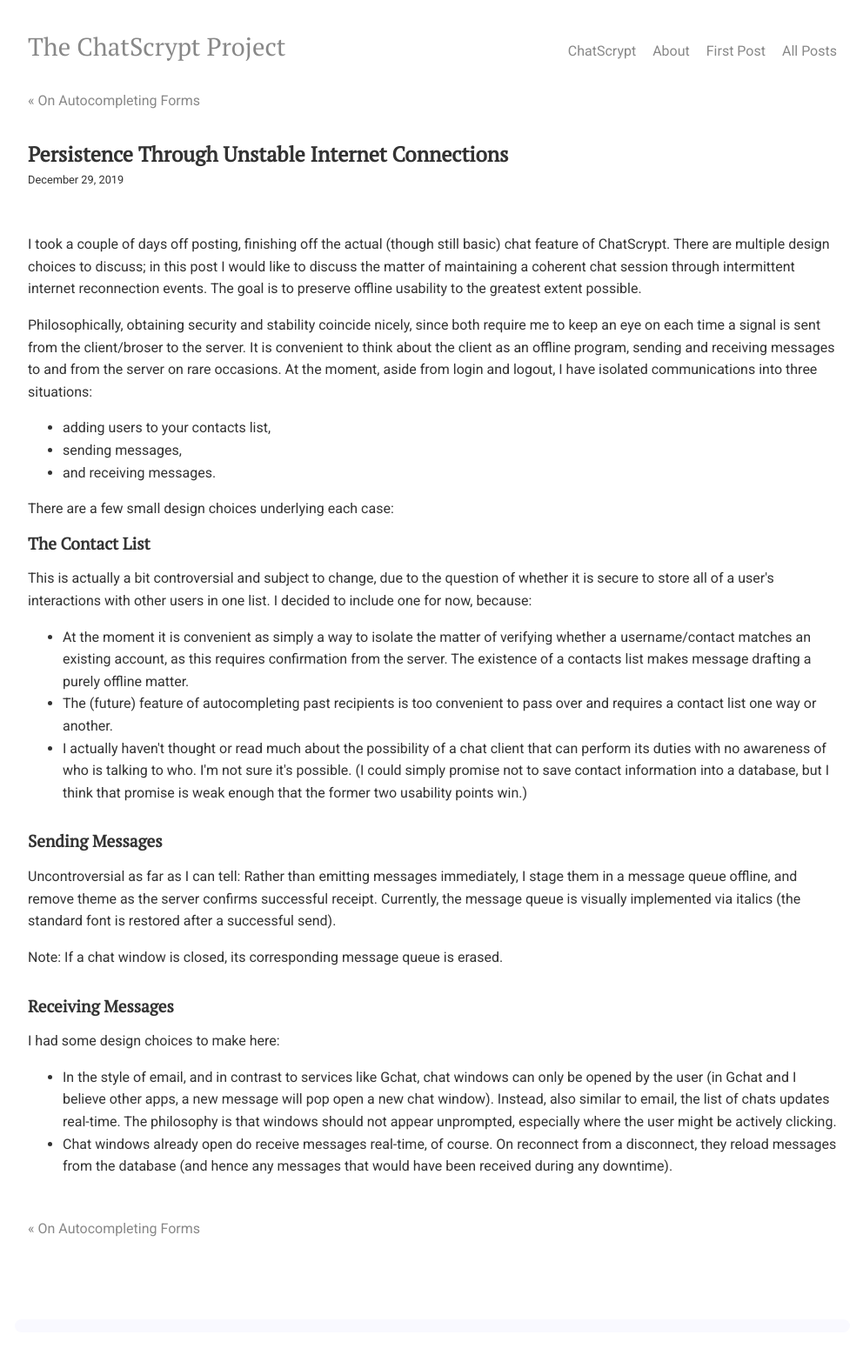
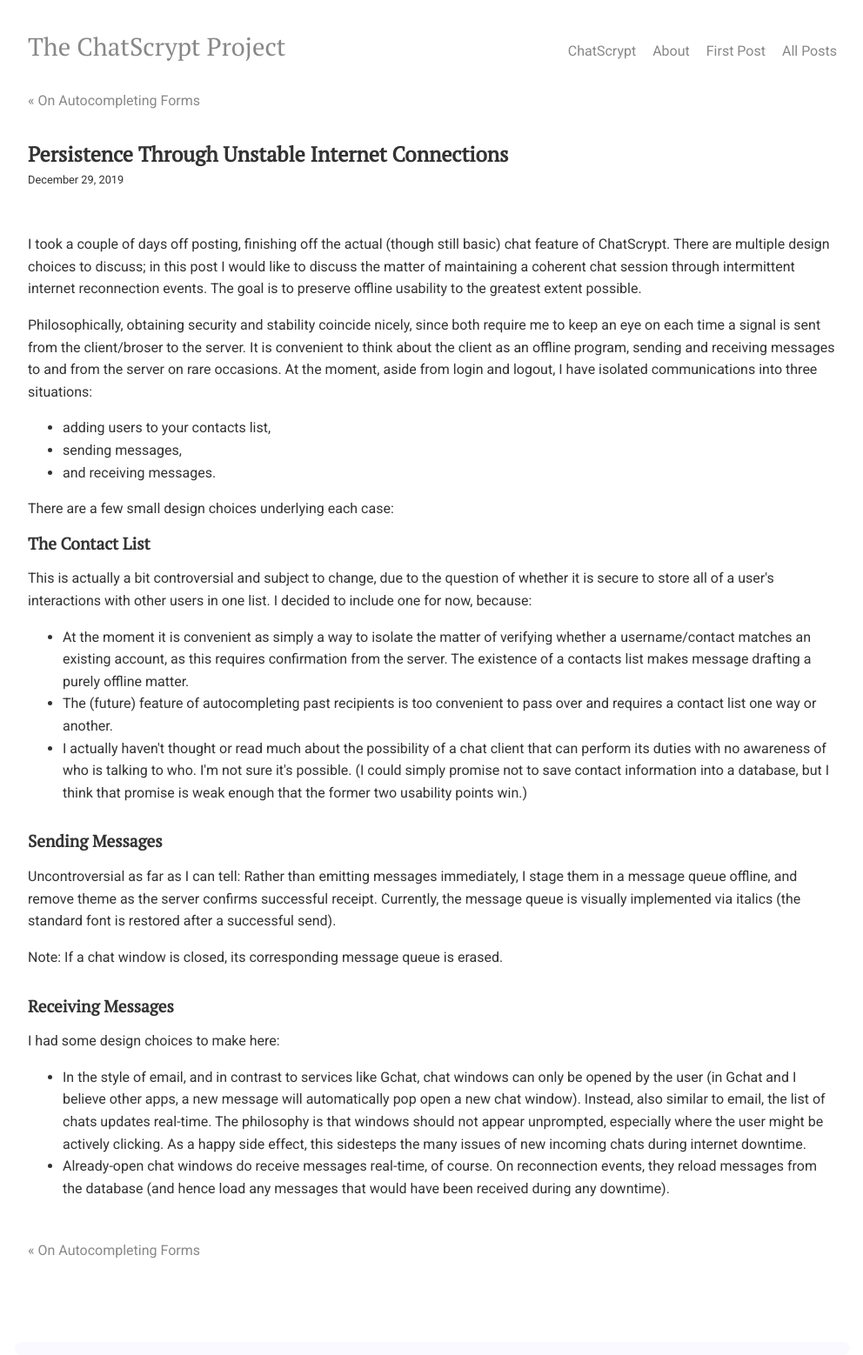
Before and after one commit to chatscrypt/chatscrypt.github.io, a Jekyll site: the page built from _posts/2019-12-29-persistence-through-unstable-internet-connections.html, in a window 1280 px wide. Shown: the whole page at 87% size, without its empty margins (143-1135 px from the left). Built offline with Jekyll 4.4.1, drawn with Linux system fonts in a browser that asks for light colours; comment, search, counter and statistics services are not loaded; before the commit the page ends 1532 px from its top, so only the background shows below that.

Commit message:
Update 2019-12-29-persistence-through-unstable-internet-connections.html

```diff
--- a/_posts/2019-12-29-persistence-through-unstable-internet-connections.html
+++ b/_posts/2019-12-29-persistence-through-unstable-internet-connections.html
@@ -41,7 +41,7 @@
 I had some design choices to make here:
 
 <ul>
-<li> In the style of email, and in contrast to services like Gchat, chat windows can only be opened by the user (in Gchat and I believe other apps, a new message will pop open a new chat window). Instead, also similar to email, the list of chats updates real-time. The philosophy is that windows should not appear unprompted, especially where the user might be actively clicking.
+<li> In the style of email, and in contrast to services like Gchat, chat windows can only be opened by the user (in Gchat and I believe other apps, a new message will automatically pop open a new chat window). Instead, also similar to email, the list of chats updates real-time. The philosophy is that windows should not appear unprompted, especially where the user might be actively clicking. As a happy side effect, this sidesteps the many issues of new incoming chats during internet downtime.
 
-<li>Chat windows already open do receive messages real-time, of course. On reconnect from a disconnect, they reload messages from the database (and hence any messages that would have been received during any downtime).
+<li>Already-open chat windows do receive messages real-time, of course. On reconnection events, they reload messages from the database (and hence load any messages that would have been received during any downtime).
 </ul>
```
